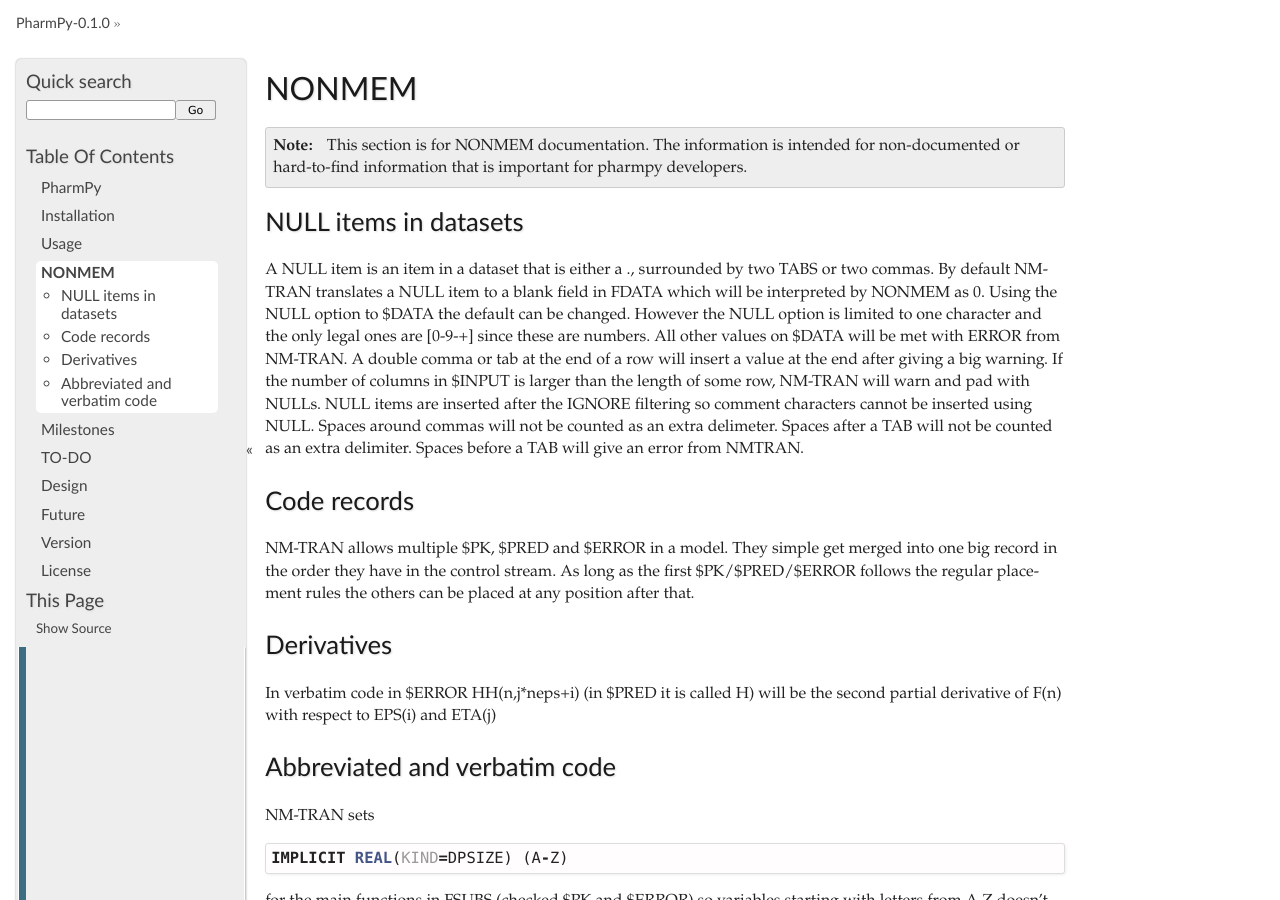
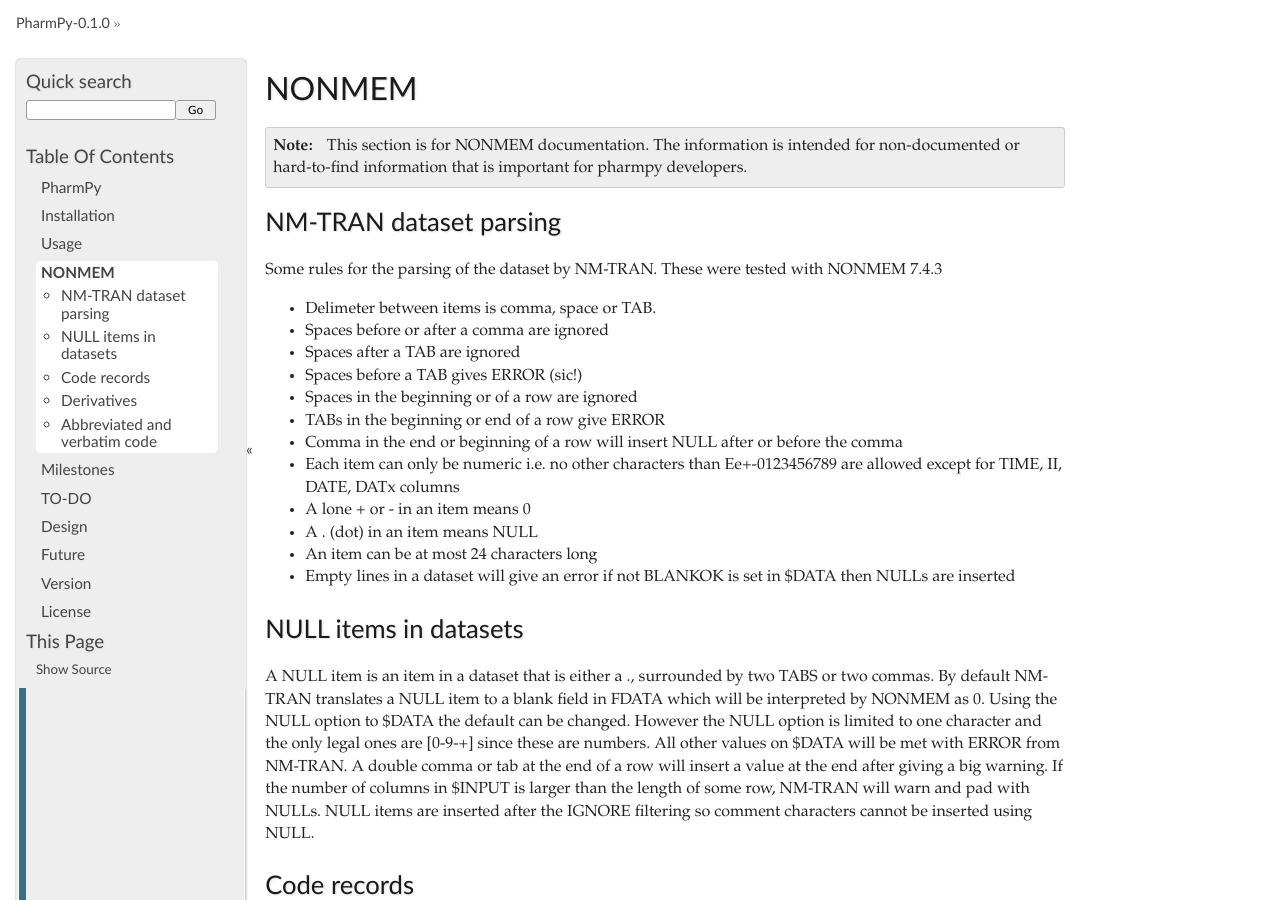
Before and after one commit to pharmpy/pharmpy, a Sphinx documentation site: the page built from docs/NONMEM.rst, in a window 1280 px wide and 900 px high. Built offline with Sphinx 7.4.7, drawn with Linux system fonts in a browser that asks for light colours; pages that are not in the unit, such as notebooks, are missing from menus.

Commit message:
Further documentation of data parsing by NM-TRAN

```diff
--- a/docs/NONMEM.rst
+++ b/docs/NONMEM.rst
@@ -7,10 +7,30 @@ NONMEM
 .. note:: This section is for NONMEM documentation. The information is intended for non-documented or hard-to-find information that is important for pharmpy developers.
 
 
+
+NM-TRAN dataset parsing
+-----------------------
+
+Some rules for the parsing of the dataset by NM-TRAN. These were tested with NONMEM 7.4.3
+
+- Delimeter between items is comma, space or TAB.
+- Spaces before or after a comma are ignored
+- Spaces after a TAB are ignored
+- Spaces before a TAB gives ERROR (sic!)
+- Spaces in the beginning or of a row are ignored
+- TABs in the beginning or end of a row give ERROR
+- Comma in the end or beginning of a row will insert NULL after or before the comma
+- Each item can only be numeric i.e. no other characters than Ee+-0123456789 are allowed except for TIME, II, DATE, DATx columns
+- A lone + or - in an item means 0
+- A . (dot) in an item means NULL
+- An item can be at most 24 characters long
+- Empty lines in a dataset will give an error if not BLANKOK is set in $DATA then NULLs are inserted
+
+
 NULL items in datasets
 ----------------------
 
-A NULL item is an item in a dataset that is either a ., surrounded by two TABS or two commas. By default NM-TRAN translates a NULL item to a blank field in FDATA which will be interpreted by NONMEM as 0. Using the NULL option to $DATA the default can be changed. However the NULL option is limited to one character and the only legal ones are [0-9-+] since these are numbers. All other values on $DATA will be met with ERROR from NM-TRAN. A double comma or tab at the end of a row will insert a value at the end after giving a big warning. If the number of columns in $INPUT is larger than the length of some row, NM-TRAN will warn and pad with NULLs. NULL items are inserted after the IGNORE filtering so comment characters cannot be inserted using NULL. Spaces around commas will not be counted as an extra delimeter. Spaces after a TAB will not be counted as an extra delimiter. Spaces before a TAB will give an error from NMTRAN.
+A NULL item is an item in a dataset that is either a ., surrounded by two TABS or two commas. By default NM-TRAN translates a NULL item to a blank field in FDATA which will be interpreted by NONMEM as 0. Using the NULL option to $DATA the default can be changed. However the NULL option is limited to one character and the only legal ones are [0-9-+] since these are numbers. All other values on $DATA will be met with ERROR from NM-TRAN. A double comma or tab at the end of a row will insert a value at the end after giving a big warning. If the number of columns in $INPUT is larger than the length of some row, NM-TRAN will warn and pad with NULLs. NULL items are inserted after the IGNORE filtering so comment characters cannot be inserted using NULL.
 
 
 Code records
```
